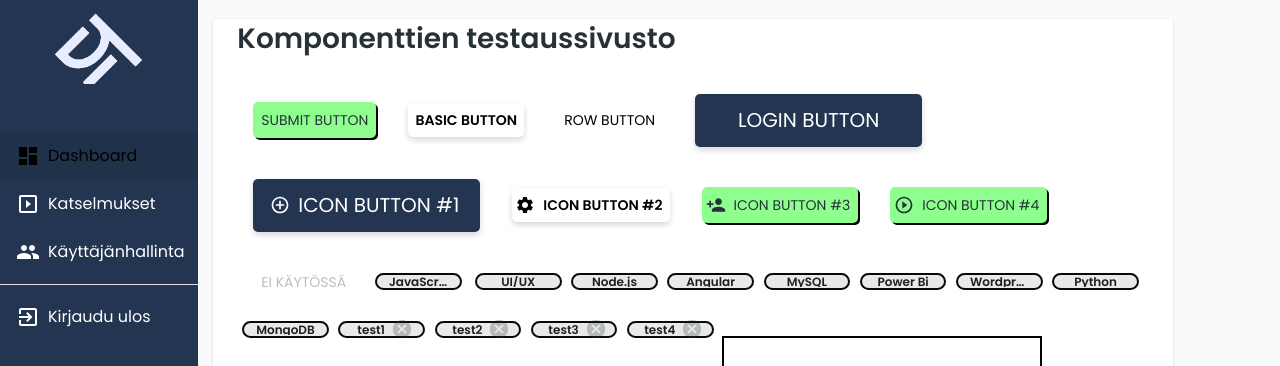
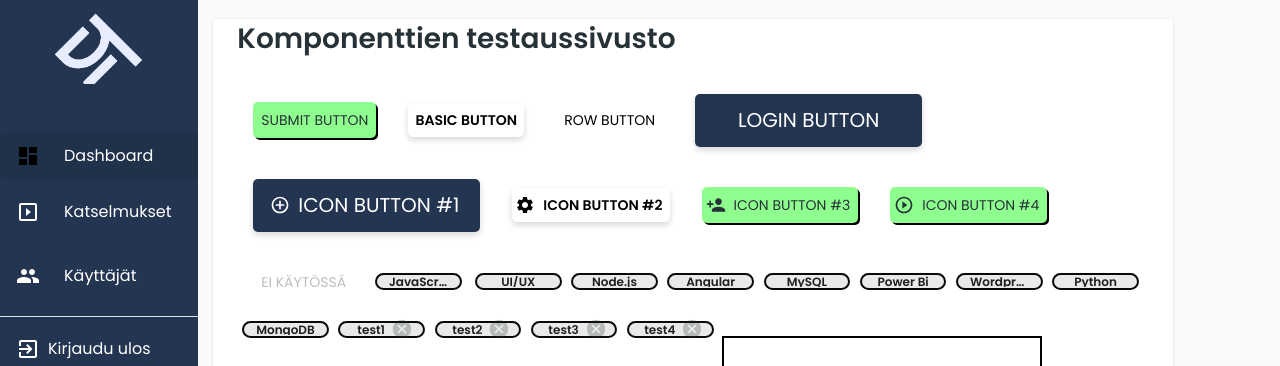
Before and after one commit to VirittamoHelsinki/Aava-frontend, a React (Create React App) app: page /test in a window 1280 px wide. Shown: the top 366 px of the page. Built offline with nearby package versions, Linux system fonts and the light colour scheme.

Commit message:
Functional SideMenu component, done

```diff
--- a/src/components/MenuSide/MenuSide.js
+++ b/src/components/MenuSide/MenuSide.js
@@ -5,10 +5,8 @@ import MUIlistItem from '@material-ui/core/ListItem';
 import ListItemIcon from '@material-ui/core/ListItemIcon';
 import ListItemText from '@material-ui/core/ListItemText';
 import Divider from '@material-ui/core/Divider';
-import DashboardIcon from '@material-ui/icons/Dashboard';
-import SlideshowIcon from '@material-ui/icons/Slideshow';
-import GroupIcon from '@material-ui/icons/Group';
 import LogoutIcon from '@material-ui/icons/ExitToApp';
+import { useLocation } from 'react-router-dom'
 
 const useStyles = makeStyles((theme) => ({
     root: {
@@ -60,29 +58,35 @@ const useStyles = makeStyles((theme) => ({
 export default
     function MenuSide(props) {
         const classes = useStyles();
+        const location = useLocation();
         const menuItems = []
         return (
             <div className={classes.root}>
                 <List component="nav" aria-label="main dashboard review control">
                     <img src="img/dt_logo_vaaka.png" style={{display:"grid", justifyItems:"center", margin: "0 auto 3rem", width: "88px", height: "76px"}} />
-                    <ListItem button selected>
-                        <ListItemIcon className={classes.selected}>
-                        <DashboardIcon />
+                    {props.menuData ?
+                      props.menuData.map ((data) => {
+                        return (
+                            <React.Fragment
+                                key={data.key}
+                            >
+                              <ListItem button selected={location.pathname === data.link ? true : false}>
+                                  <ListItemIcon className={location.pathname === data.link ? classes.selected : classes.icon}>
+                                    {data.icon}
                                   </ListItemIcon>
-                        <ListItemText primary="Dashboard" />
+                                  <ListItemLink href={data.link}>
+                                    <ListItemText primary={data.text} />
+                                  </ListItemLink>
                               </ListItem>
-                    <ListItem button>
-                        <ListItemIcon className={classes.icon}>
-                        <SlideshowIcon />
-                        </ListItemIcon>
-                        <ListItemText primary="Katselmukset" />
+                            </React.Fragment>
+                        );
+                      })
+                      : (
+                      <ListItem button disabled>
+                        <ListItemText primary="Menu Failed to load" />
                       </ListItem>
-                    <ListItem button>
-                        <ListItemIcon className={classes.icon}>
-                        <GroupIcon />
-                        </ListItemIcon>
-                        <ListItemText primary="Käyttäjänhallinta" />
-                    </ListItem>
+                      )
+                    }
                 </List>
                 <Divider />
                 <List component="nav" aria-label="secondary logout system">
--- a/src/pages/ComponentTest.js
+++ b/src/pages/ComponentTest.js
@@ -7,6 +7,11 @@ import { Chip } from '../components/Chip';
 import { Paper } from '../components/Paper';
 import { MenuSide } from '../components/MenuSide';
 import { Radio } from '../components/Radio';
+
+import DashboardIcon from '@material-ui/icons/Dashboard';
+import SlideshowIcon from '@material-ui/icons/Slideshow';
+import GroupIcon from '@material-ui/icons/Group';
+
 import Typography from '@material-ui/core/Typography';
 
 // COMPONENTS TESTING AREA
@@ -22,10 +27,15 @@ export default
             {key: 2, label: 'test3'},
             {key: 3, label: 'test4'},
         ]);
+        const [menuData, setMenuData] = useState([
+            {key: 0, text: 'Dashboard', link: '/test', icon: <DashboardIcon />},
+            {key: 1, text: 'Katselmukset', link: '/login', icon: <SlideshowIcon />},
+            {key: 2, text: 'Käyttäjät', link: '/test2', icon: <GroupIcon />},
+        ]);
         return (
             <Grid container>
                 <Grid item xs={2}>
-                    <MenuSide />
+                    <MenuSide menuData={menuData} />
                 </Grid>
                 <Grid item xs={9} sm={4.5}>
                     <Container component={Paper}>
```
Lines whose indentation alone changed are shown as unchanged.
